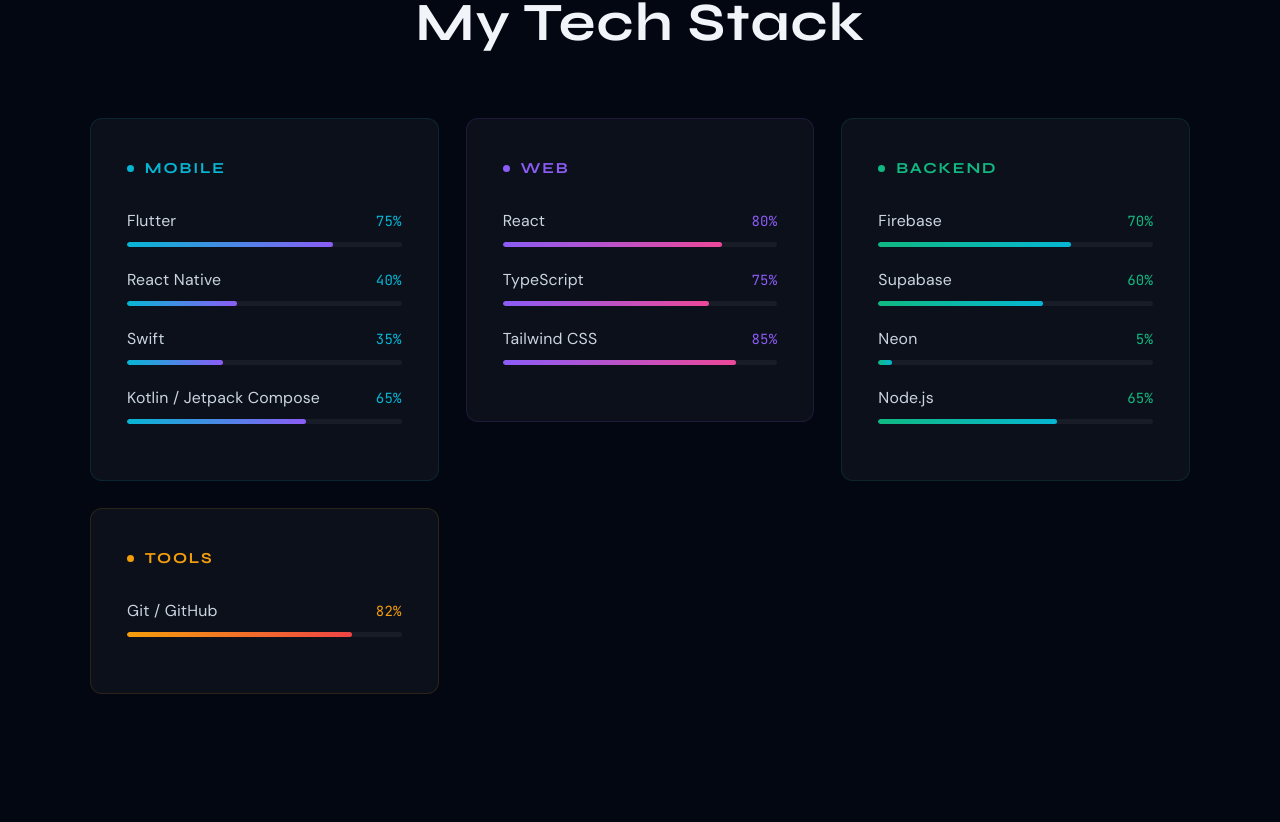
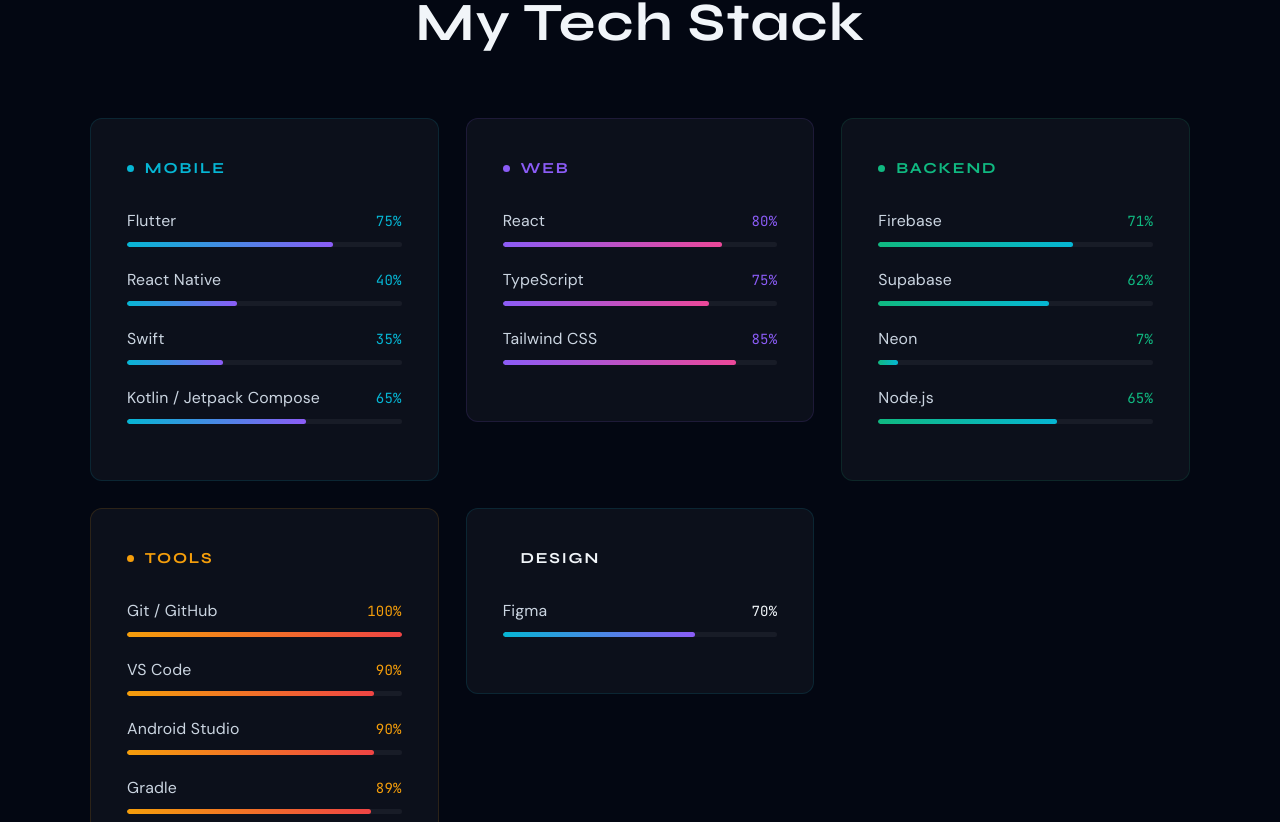
Before and after one commit to GABIs-Hub/portfolio, a React (Vite) app: page / in a window 1280 px wide. Shown: the part 1978-2800 px from the top of the page. Built offline with nearby package versions, Linux system fonts and the light colour scheme.

Commit message:
Updated Skills
Added Framer, Figma, Gradle, Npm and the rest

```diff
--- a/src/Portfolio.jsx
+++ b/src/Portfolio.jsx
@@ -82,11 +82,18 @@
   { name: "React", level: 80, category: "Web" },
   { name: "TypeScript", level: 75, category: "Web" },
   { name: "Tailwind CSS", level: 85, category: "Web" },
-  { name: "Firebase", level: 70, category: "Backend" },
-  { name: "Supabase", level: 60, category: "Backend" },
-  { name: "Neon", level: 5, category: "Backend" },
+  { name: "Firebase", level: 71, category: "Backend" },
+  { name: "Supabase", level: 62, category: "Backend" },
+  { name: "Neon", level: 7, category: "Backend" },
   { name: "Node.js", level: 65, category: "Backend" },
-  { name: "Git / GitHub", level: 82, category: "Tools" },
+  { name: "Git / GitHub", level: 100, category: "Tools" },
+  {name: "VS Code", level: 90, category: "Tools" },
+  {name: "Figma", level: 70, category: "Design" },
+  {name: "Android Studio", level: 90, category: "Tools" },
+  {name: "Gradle", level: 89, category: "Tools" },
+  {name: "npm / yarn", level: 84, category: "Tools" },
+  {name: "Framer Motion", level: 25, category: "Tools" },
+
 ];
 
 const PROJECTS = [
@@ -131,7 +138,7 @@
     period: "2024",
     role: "Frontend Developer",
     org: "NACOS DU",
-    desc: "Built the Admin section of the NACOS DU Resource System — custom dashboard, navigation, and approval workflows using React, TypeScript, and Tailwind CSS.",
+    desc: "Worked on the project with other developers creating  — custom dashboard, navigation, and approval workflows using React, TypeScript, and Tailwind CSS.",
     accent: "#8b5cf6",
   },
   {
```
